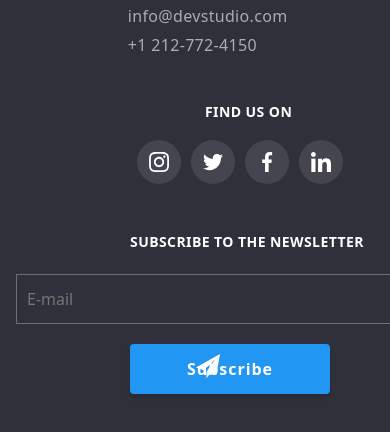
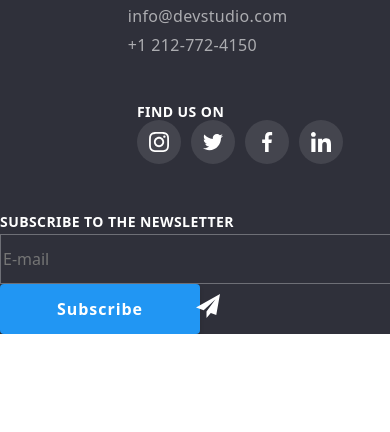
Before and after one commit to bihoi-giulia/goit-markup-hw-08, a plain HTML site: page index.html in a window 390 px wide. Shown: the part 3789-4221 px from the top of the page. After the commit the page ends 4123 px from the top, so only its background shows below. Drawn offline with nearby package versions, Linux system fonts and the light colour scheme.

Commit message:
footer mobil

```diff
--- a/sass/components/_footer.scss
+++ b/sass/components/_footer.scss
@@ -1,18 +1,15 @@
 .footer {
   background-color: var(--backgrounde-color);
-  height: 604px;
-  width: 480px;
+  /*height: 604px;
+  width: 480px;*/
   &__container {
-    display: flex;
     max-width: 1200px;
     margin: 0px auto;
     background-color: var(--backgrounde-color);
-    flex-direction: column;
-    align-items: center;
   }
   &__contact {
     margin: auto;
-    padding-top: 60px;
+
     display: inline-block;
   }
   &__logo {
@@ -29,7 +26,6 @@
   &__address {
     color: var(--white-color);
     font-style: normal;
-    margin-top: 10px;
   }
   &__link {
     font-style: normal;
@@ -38,12 +34,9 @@
   &__paragraph {
     color: var(--white-color);
     font-style: normal;
-    margin-top: 28px;
   }
 }
 .social-footer {
-  margin-top: 50px;
-  /*margin-left: 94px;*/
   &__text {
     margin: 0px;
     font-weight: 700;
@@ -52,8 +45,6 @@
     letter-spacing: 0.03em;
     text-transform: uppercase;
     color: var(--white-color);
-    margin-bottom: 20px;
-    margin-left: 68px;
   }
   &__list {
     display: flex;
@@ -87,19 +78,15 @@
     letter-spacing: 0.03em;
     text-transform: uppercase;
     color: var(--white-color);
-    margin-bottom: 20px;
-    margin-left: 130px;
   }
   &__input {
     width: 450px;
     height: 50px;
-    padding: 10px;
+
     outline: none;
     margin-top: 4px;
     border: 1px solid rgba(255, 255, 255, 0.3);
     background-color: rgba(47, 48, 58, 1);
-    margin-left: 16px;
-    margin-bottom: 20px;
   }
   &__btn {
     background-color: var(--highlight-color);
@@ -119,7 +106,6 @@
     box-shadow: 0px 4px 4px rgb(0 0 0 / 15%);
     border-radius: 4px;
     cursor: pointer;
-    margin-left: 130px;
   }
   &__icon-send {
     width: 24px;
@@ -128,3 +114,25 @@
     right: 170px;
   }
 }
+@media (max-width: 480px) {
+  .footer {
+    width: 480px;
+    &__container {
+      display: flex;
+      flex-direction: column;
+      align-items: center;
+    }
+    &__contact {
+      padding-top: 60px;
+    }
+    &__paragraph {
+      padding-top: 28px;
+    }
+    &__address {
+      margin-top: 10px;
+    }
+  }
+  .social-footer {
+    margin-top: 50px;
+  }
+}
```
Also changed, not shown: css/main.min.css, 1 other file.
